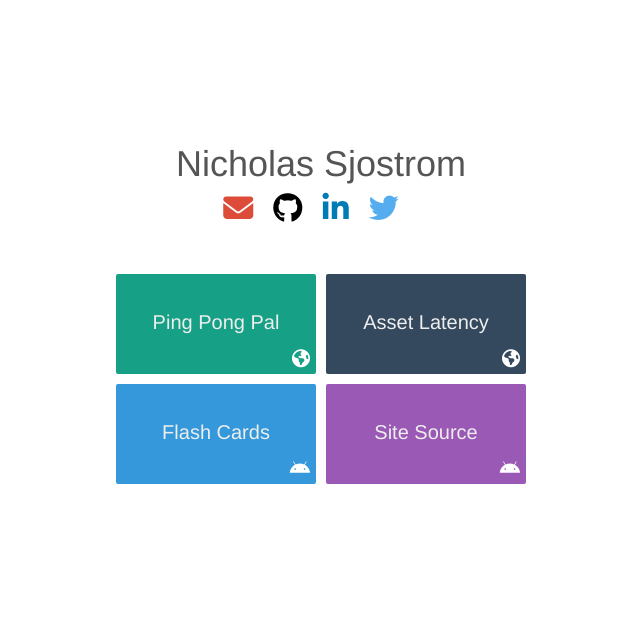
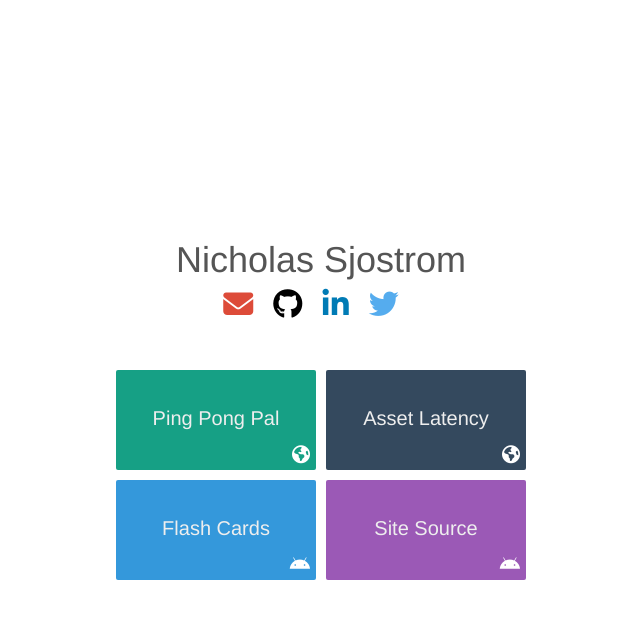
Before and after one commit to anothrNick/anothrNick.github.io, a plain HTML site: page index.html in a window 1280 px wide. Shown: the whole page, without its empty margins (319-959 px from the left). Drawn offline with nearby package versions, Linux system fonts and the light colour scheme.

Commit message:
remove negative top margin

```diff
--- a/index.html
+++ b/index.html
@@ -42,7 +42,6 @@
 				display: flex;
 				flex-direction: column;
 			  	color: #555;
-			  	margin-top: -15%;
 			}
 
 			main .content i.fa {
```
